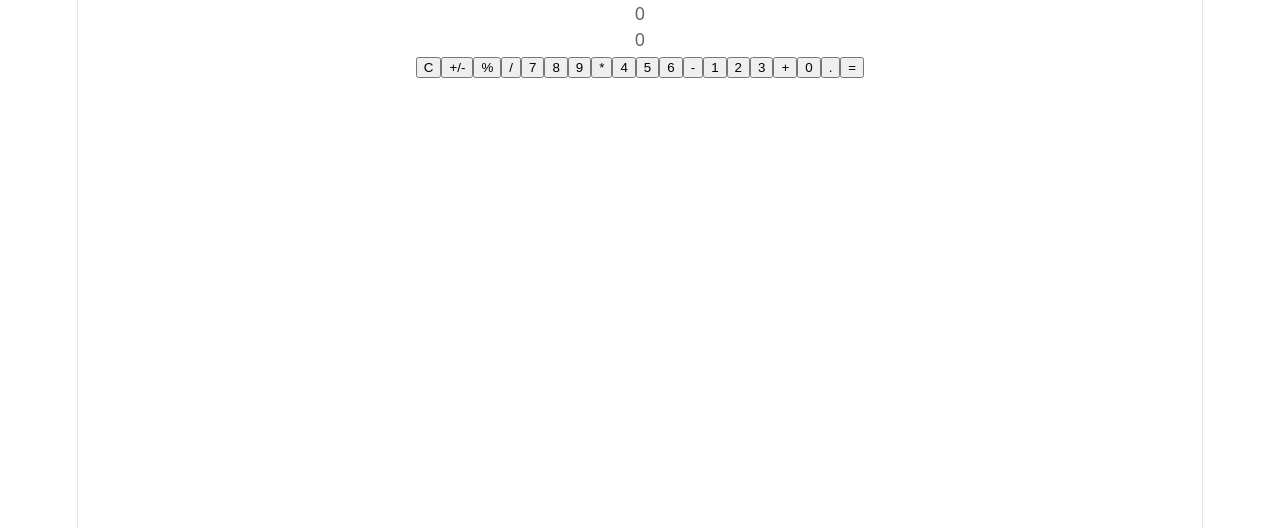
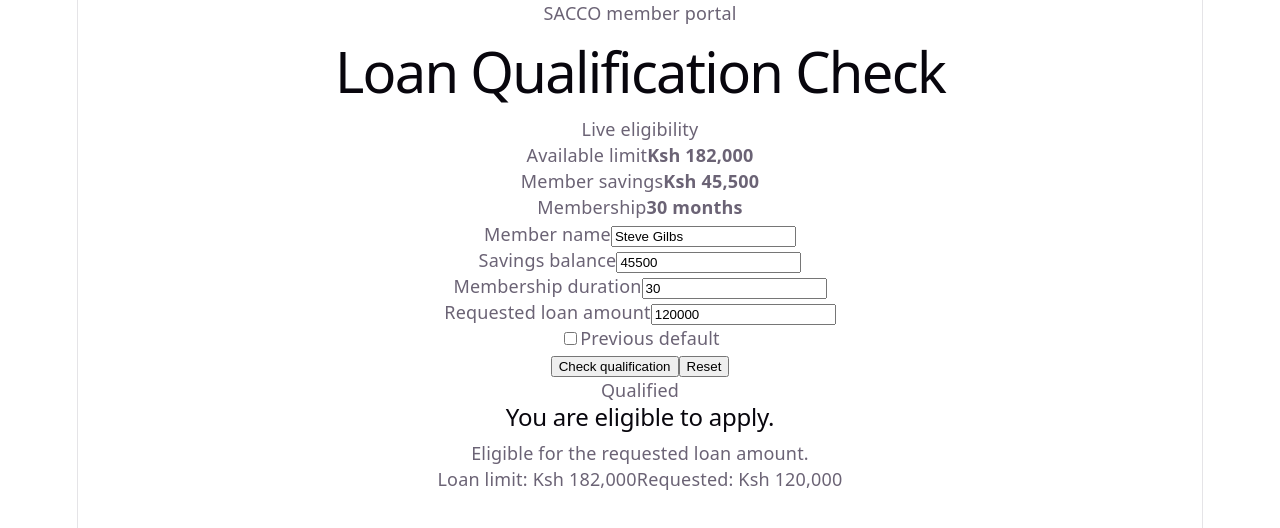
Before and after one commit to stevegilbs254-byte/sacco-system, a React app in the folder frontend/: page / in a window 1280 px wide. Shown: the top 528 px of the page. Built offline with nearby package versions, Linux system fonts and the light colour scheme; the HTML template or start-up script is replaced by a standard one.

Commit message:
Add SACCO qualification checker and modernize frontend styling.

```diff
--- a/frontend/src/App.jsx
+++ b/frontend/src/App.jsx
@@ -1,174 +1,181 @@
-import { useState } from 'react';
+import { useMemo, useState } from 'react';
 import './App.css';
 
-const buttons = [
-  { label: 'C', type: 'clear' },
-  { label: '+/-', type: 'toggle' },
-  { label: '%', type: 'percent' },
-  { label: '/', type: 'operator' },
-  { label: '7', type: 'digit' },
-  { label: '8', type: 'digit' },
-  { label: '9', type: 'digit' },
-  { label: '*', type: 'operator' },
-  { label: '4', type: 'digit' },
-  { label: '5', type: 'digit' },
-  { label: '6', type: 'digit' },
-  { label: '-', type: 'operator' },
-  { label: '1', type: 'digit' },
-  { label: '2', type: 'digit' },
-  { label: '3', type: 'digit' },
-  { label: '+', type: 'operator' },
-  { label: '0', type: 'digit', wide: true },
-  { label: '.', type: 'decimal' },
-  { label: '=', type: 'equals' },
-];
+const defaultForm = {
+  memberName: 'Steve Gilbs',
+  savings: 45500,
+  monthsJoined: 30,
+  hasDefaulted: false,
+  requestedAmount: 120000,
+};
 
-function calculate(firstValue, secondValue, operation) {
-  switch (operation) {
-    case '+':
-      return firstValue + secondValue;
-    case '-':
-      return firstValue - secondValue;
-    case '*':
-      return firstValue * secondValue;
-    case '/':
-      return secondValue === 0 ? 'Error' : firstValue / secondValue;
-    default:
-      return secondValue;
+const formatCurrency = (value) =>
+  new Intl.NumberFormat('en-KE', {
+    style: 'currency',
+    currency: 'KES',
+    maximumFractionDigits: 0,
+  }).format(value || 0);
+
+function checkQualification(member, requestedAmount) {
+  const savings = Number(member.savings || 0);
+  const months = Number(member.monthsJoined || 0);
+  const limit = months >= 24 ? savings * 4 : savings * 3;
+
+  if (member.hasDefaulted) {
+    return { qualified: false, reason: 'Has previous default', limit };
   }
+
+  if (months < 6) {
+    return { qualified: false, reason: 'Member must be 6+ months old', limit };
+  }
+
+  if (requestedAmount > limit) {
+    return { qualified: false, reason: `Exceeds limit of ${formatCurrency(limit)}`, limit };
+  }
+
+  return { qualified: true, reason: 'Eligible for the requested loan amount.', limit };
 }
 
 function App() {
-  const [display, setDisplay] = useState('0');
-  const [storedValue, setStoredValue] = useState(null);
-  const [operator, setOperator] = useState(null);
-  const [waitingForNext, setWaitingForNext] = useState(false);
+  const [formData, setFormData] = useState(defaultForm);
+  const [result, setResult] = useState(() => checkQualification(defaultForm, defaultForm.requestedAmount));
 
-  const resetCalculator = () => {
-    setDisplay('0');
-    setStoredValue(null);
-    setOperator(null);
-    setWaitingForNext(false);
+  const changeHandler = (event) => {
+    const { name, type, value, checked } = event.target;
+    const nextValue = type === 'checkbox' ? checked : value;
+
+    setFormData((current) => ({
+      ...current,
+      [name]: nextValue,
+    }));
   };
 
-  const handleDigit = (value) => {
-    if (waitingForNext) {
-      setDisplay(String(value));
-      setWaitingForNext(false);
-      return;
-    }
+  const calculateLimit = useMemo(() => {
+    const savings = Number(formData.savings || 0);
+    const months = Number(formData.monthsJoined || 0);
+    return months >= 24 ? savings * 4 : savings * 3;
+  }, [formData.savings, formData.monthsJoined]);
 
-    setDisplay((current) => (current === '0' ? String(value) : current + value));
+  const submitQualification = (event) => {
+    event.preventDefault();
+    const checked = checkQualification(formData, Number(formData.requestedAmount || 0));
+    setResult(checked);
   };
 
-  const handleDecimal = () => {
-    if (waitingForNext) {
-      setDisplay('0.');
-      setWaitingForNext(false);
-      return;
-    }
-
-    setDisplay((current) => (current.includes('.') ? current : `${current}.`));
-  };
-
-  const handleToggle = () => {
-    const currentValue = Number(display);
-    setDisplay(String(currentValue * -1));
-  };
-
-  const handlePercent = () => {
-    const currentValue = Number(display) / 100;
-    setDisplay(String(currentValue));
-  };
-
-  const handleOperator = (nextOperator) => {
-    const value = Number(display);
-
-    if (storedValue === null) {
-      setStoredValue(value);
-    } else if (operator) {
-      const result = calculate(storedValue, value, operator);
-      setStoredValue(result);
-      setDisplay(String(result));
-    }
-
-    setOperator(nextOperator);
-    setWaitingForNext(true);
-  };
-
-  const handleEquals = () => {
-    if (operator === null || storedValue === null) {
-      return;
-    }
-
-    const value = Number(display);
-    const result = calculate(storedValue, value, operator);
-
-    setDisplay(String(result));
-    setStoredValue(null);
-    setOperator(null);
-    setWaitingForNext(true);
-  };
-
-  const handleButtonClick = (button) => {
-    if (button.type === 'digit') {
-      handleDigit(button.label);
-      return;
-    }
-
-    if (button.type === 'decimal') {
-      handleDecimal();
-      return;
-    }
-
-    if (button.type === 'toggle') {
-      handleToggle();
-      return;
-    }
-
-    if (button.type === 'percent') {
-      handlePercent();
-      return;
-    }
-
-    if (button.type === 'clear') {
-      resetCalculator();
-      return;
-    }
-
-    if (button.type === 'operator') {
-      handleOperator(button.label);
-      return;
-    }
-
-    if (button.type === 'equals') {
-      handleEquals();
-    }
+  const resetForm = () => {
+    setFormData(defaultForm);
+    setResult(checkQualification(defaultForm, defaultForm.requestedAmount));
   };
 
   return (
-    <main className="calculator-page">
-      <div className="calculator">
-        <div className="calculator-screen">
-          <div className="calculator-history">
-            {storedValue !== null ? `${storedValue} ${operator ?? ''}` : '0'}
+    <main className="page-shell">
+      <div className="glow glow-left" />
+      <div className="glow glow-right" />
+
+      <section className="loan-card">
+        <div className="header-band">
+          <div>
+            <p className="eyebrow">SACCO member portal</p>
+            <h1>Loan Qualification Check</h1>
           </div>
-          <div className="calculator-display">{display}</div>
+          <div className="status-pill status-pill--neutral">Live eligibility</div>
         </div>
 
-        <div className="calculator-grid">
-          {buttons.map((button) => (
-            <button
-              key={`${button.label}-${button.type}`}
-              type="button"
-              className={`key ${button.type} ${button.wide ? 'wide' : ''}`}
-              onClick={() => handleButtonClick(button)}
-            >
-              {button.label}
-            </button>
-          ))}
+        <div className="summary-grid">
+          <div className="summary-box summary-box--primary">
+            <span>Available limit</span>
+            <strong>{formatCurrency(calculateLimit)}</strong>
+          </div>
+          <div className="summary-box">
+            <span>Member savings</span>
+            <strong>{formatCurrency(Number(formData.savings || 0))}</strong>
+          </div>
+          <div className="summary-box">
+            <span>Membership</span>
+            <strong>{formData.monthsJoined || 0} months</strong>
+          </div>
         </div>
-      </div>
+
+        <form className="qualification-form" onSubmit={submitQualification}>
+          <div className="field-group">
+            <label htmlFor="memberName">Member name</label>
+            <input
+              id="memberName"
+              name="memberName"
+              type="text"
+              value={formData.memberName}
+              onChange={changeHandler}
+              placeholder="Enter member name"
+            />
+          </div>
+
+          <div className="field-row">
+            <div className="field-group">
+              <label htmlFor="savings">Savings balance</label>
+              <input
+                id="savings"
+                name="savings"
+                type="number"
+                min="0"
+                value={formData.savings}
+                onChange={changeHandler}
+              />
+            </div>
+
+            <div className="field-group">
+              <label htmlFor="monthsJoined">Membership duration</label>
+              <input
+                id="monthsJoined"
+                name="monthsJoined"
+                type="number"
+                min="0"
+                value={formData.monthsJoined}
+                onChange={changeHandler}
+              />
+            </div>
+          </div>
+
+          <div className="field-row field-row--inline">
+            <div className="field-group">
+              <label htmlFor="requestedAmount">Requested loan amount</label>
+              <input
+                id="requestedAmount"
+                name="requestedAmount"
+                type="number"
+                min="0"
+                value={formData.requestedAmount}
+                onChange={changeHandler}
+              />
+            </div>
+
+            <label className="checkbox-box" htmlFor="hasDefaulted">
+              <input
+                id="hasDefaulted"
+                name="hasDefaulted"
+                type="checkbox"
+                checked={formData.hasDefaulted}
+                onChange={changeHandler}
+              />
+              <span>Previous default</span>
+            </label>
+          </div>
+
+          <div className="button-row">
+            <button type="submit" className="primary-btn">Check qualification</button>
+            <button type="button" className="secondary-btn" onClick={resetForm}>Reset</button>
+          </div>
+        </form>
+
+        <div className={`result-panel ${result.qualified ? 'result-panel--success' : 'result-panel--warning'}`}>
+          <div className="result-badge">{result.qualified ? 'Qualified' : 'Not qualified'}</div>
+          <h2>{result.qualified ? 'You are eligible to apply.' : 'Review before applying.'}</h2>
+          <p>{result.reason}</p>
+          <div className="result-meta">
+            <span>Loan limit: {formatCurrency(result.limit)}</span>
+            <span>Requested: {formatCurrency(Number(formData.requestedAmount || 0))}</span>
+          </div>
+        </div>
+      </section>
     </main>
   );
 }
```
